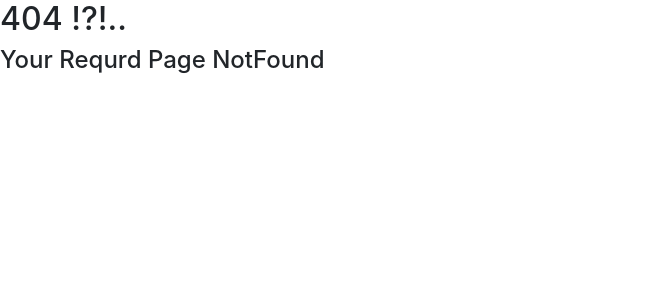
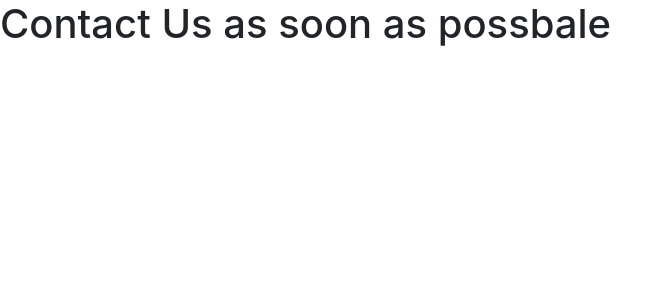
Before and after one commit to Farhadcode/healthcare, a React (Create React App) app: page /contect in a window 1280 px wide. Before the commit this address had no page. Shown: the top 300 px of the page, without its empty margins (0-672 px from the left). Built offline with nearby package versions, Linux system fonts and the light colour scheme.

Commit message:
recat rout apply

```diff
--- a/src/App.js
+++ b/src/App.js
@@ -7,8 +7,10 @@ import {
 } from "react-router-dom";
 
 import './App.css';
+import Contect from "./Components/Contect/Contect";
 import Home from "./Components/Home/Home";
 import NotFound from "./Components/NotFound/NotFound";
+import Servises from "./Components/Servises/Servises";
 
 function App() {
   return (
@@ -20,6 +22,14 @@ function App() {
         <Route path="/home">
           <Home></Home>
         </Route>
+        <Route path="/services">
+          <Servises></Servises>
+        </Route>
+        <Route path="/contect">
+          <Contect></Contect>
+        </Route>
+
+
         <Route exact path="*">
           <NotFound></NotFound>
         </Route>
--- a/src/Components/Banner/Banner.js
+++ b/src/Components/Banner/Banner.js
@@ -1,4 +1,5 @@
 import React from 'react';
+import { Link } from 'react-router-dom';
 import './Banner.css'
 
 const Banner = () => {
@@ -6,7 +7,7 @@ const Banner = () => {
         <div className="banner-style">
             <h1> Optometrist & Eye Care Specialist Services</h1>
             <p>Lorem ipsum dolor sit amet consectetur adipisicing elit. Deleniti aut laborum dolores quaerat eius nostrum sunt aliquam. Aliquid minima obcaecati quam facere, repellat dolorum enim architecto! Saepe doloribus harum dolor.</p>
-            <button className="main-btn"> Contact Us</button>
+            <Link to="/contect"> <button className="main-btn"> Contact Us</button></Link>
         </div>
     );
 };
--- /dev/null
+++ b/src/Components/Contect/Contect.js
@@ -0,0 +1,11 @@
+import React from 'react';
+
+const Contect = () => {
+    return (
+        <div>
+            <h1> Contact Us as soon as possbale</h1>
+        </div>
+    );
+};
+
+export default Contect;
--- a/src/Components/Home/Home.js
+++ b/src/Components/Home/Home.js
@@ -1,8 +1,8 @@
 import React from 'react';
 import Footer from '../Footer/Footer';
 import Header from '../Header/Header';
-import Service from '../Service/Service';
-import Serveses from './../Serveses/Serveses';
+import Servises from '../Servises/Servises';
+
 
 
 
@@ -10,7 +10,7 @@ const Home = () => {
     return (
         <div>
             <Header></Header>
-            <Serveses></Serveses>
+            <Servises></Servises>
             <Footer></Footer>
 
         </div>
--- a/src/Components/NavBar/NavBar.js
+++ b/src/Components/NavBar/NavBar.js
@@ -9,17 +9,19 @@ const NavBar = () => {
         <>
             <Navbar className="navbar" bg="light" variant="light" sticky="top" collapseOnSelect expand="lg">
                 <Container>
-                    <Navbar.Brand className="logo-style" href="#home"><img src={Logo} alt="" width="60" height="60" />Optilica</Navbar.Brand>
+                    <Navbar.Brand className="logo-style" to="/home"><img src={Logo} alt="" width="60" height="60" />Optilica</Navbar.Brand>
                     <Navbar.Toggle />
                     <Navbar.Collapse className="justify-content-end nav-style">
-                        <Nav.Link href="#home">Home</Nav.Link>
-                        <Nav.Link href="#features">Features</Nav.Link>
-                        <Nav.Link href="#pricing">Pricing</Nav.Link>
-                        <br />
-                        <Navbar.Text>
-                            {/* {user?.displayName} */}
-                            <Link to="#login">Login</Link>
-                        </Navbar.Text>
+                        <Nav>
+                            <Link to="/home">Home</Link>
+                            <Link to="/services">serveses</Link>
+                            <Link to="/contect">Contect Us</Link>
+                            <br />
+                            <Navbar.Text>
+                                {/* {user?.displayName} */}
+                                <Link to="/login">Login</Link>
+                            </Navbar.Text>
+                        </Nav>
                     </Navbar.Collapse>
 
                 </Container>
--- a/src/Components/Serveses/Serveses.js
+++ b/src/Components/Servises/Servises.js
@@ -1,6 +1,6 @@
 import React, { useEffect, useState } from 'react';
-import './Serveses.css'
-import Service from './../Service/Service';
+import './Servises.css'
+import Service from '../Service/Service';
 const Serveses = () => {
     const [service, setService] = useState([]);
     useEffect(() => {
```
Also changed, not shown: src/Components/Servises/Servises.css (added).
